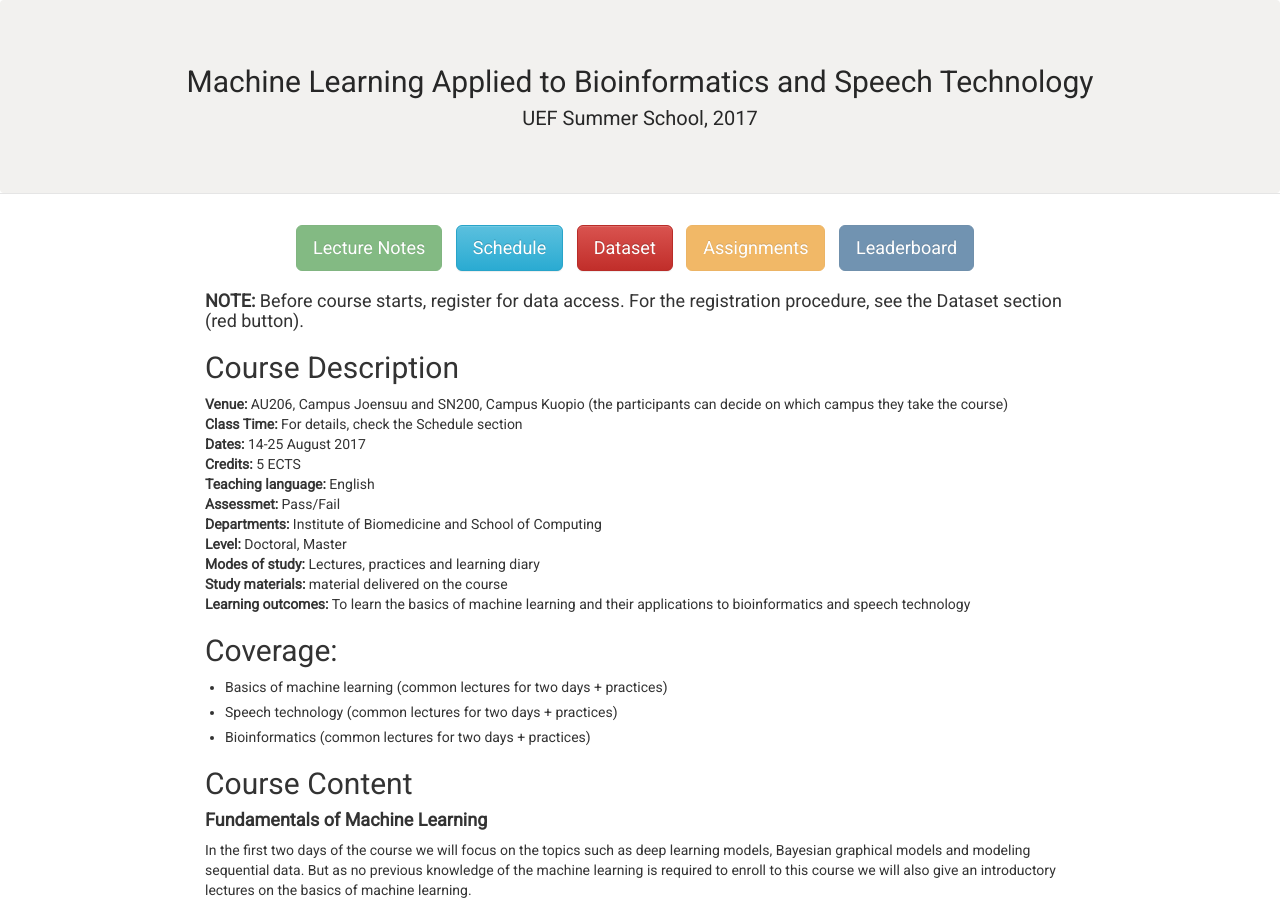
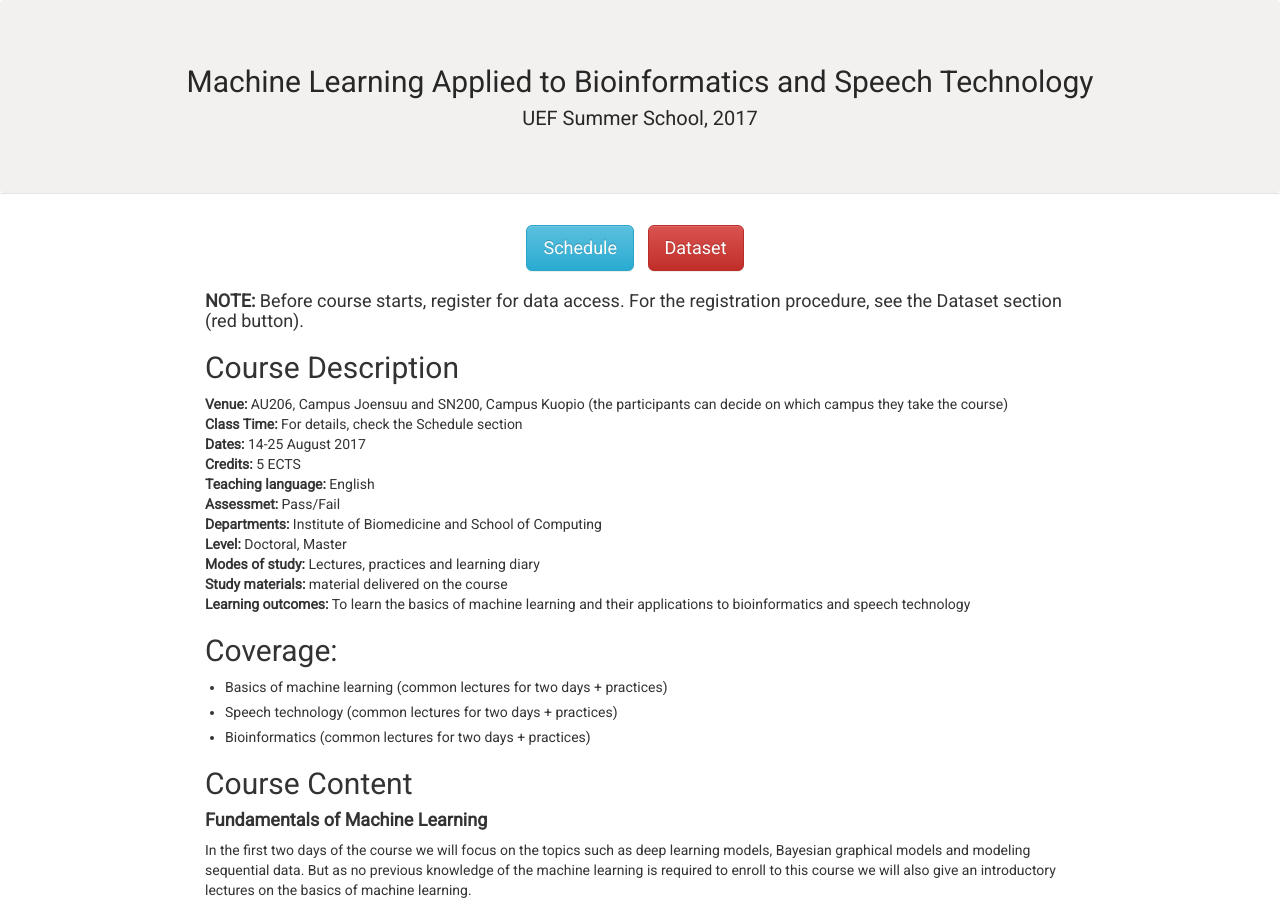
Before and after one commit to abrahamwoubie/Summer_School_RL, a Jekyll site: the page built from index.md, in a window 1280 px wide and 900 px high. Built offline with Jekyll 4.4.1, drawn with Linux system fonts in a browser that asks for light colours; nearby versions of some CDN libraries.

Commit message:
Updated index.md to use included buttons

```diff
--- a/index.md
+++ b/index.md
@@ -3,23 +3,7 @@ layout: default
 title: MLABST'17
 ---
 
-<div style="text-align:center; padding:10px 0px 10px 0px;">
-  <a href="#" style="margin-right:10px">
-    <button type="button" class="btn btn-success btn-lg" disabled>Lecture Notes</button>
-  </a>
-  <a href="{{ site.url }}/{{ site.baseurl }}/schedule" style="margin-right:10px">
-    <button type="button" class="btn btn-info btn-lg">Schedule</button>
-  </a>
-  <a href="{{ site.url }}/{{ site.baseurl }}/dataset" style="margin-right:10px">
-    <button type="button" class="btn btn-danger btn-lg">Dataset</button>
-  </a>
-  <a href="#" style="margin-right:10px">
-    <button type="button" class="btn btn-warning btn-lg" disabled>Assignments</button>
-  </a>
-  <a href="#" style="margin-right:10px">
-    <button type="button" class="btn btn-primary btn-lg" disabled>Leaderboard</button>
-  </a>
-</div>
+{% include buttons.html %}
 
 #### **NOTE:** Before course starts, register for data access. For the registration procedure, see the Dataset section (red button).
 
```
